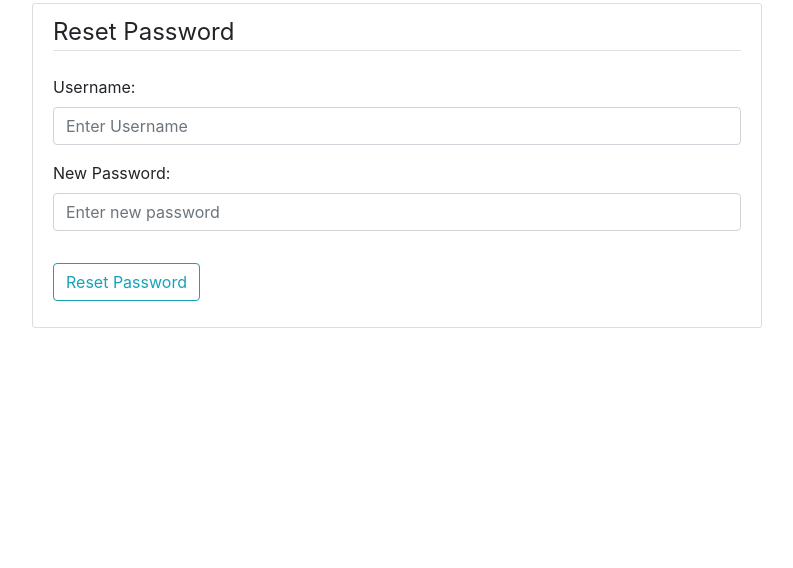
After one commit to DineshRayala/Webdevelopment, a Django app: page /password_reset in a window 1280 px wide. The commit adds this page. Shown: the part 149-717 px from the top of the page, without its empty margins (53-846 px from the left). Run offline with Django 3.2, Linux system fonts and the light colour scheme; some libraries are stand-ins or nearby versions.

Commit message:
final changes with reset password

```diff
--- a/djangoProject/urls.py
+++ b/djangoProject/urls.py
@@ -26,10 +26,10 @@ urlpatterns = [
     path('profile/',user_views.profile,name='profile'),
     path('login/',auth_views.LoginView.as_view(template_name='users/login.html'),name='login'),
     path('logout/',auth_views.LogoutView.as_view(template_name='users/logout.html'),name='logout'),
-    path('password-reset/',auth_views.PasswordResetView.as_view(template_name='users/password_reset.html'),name='password_reset'),
-    path('password-reset/done/',auth_views.PasswordResetDoneView.as_view(template_name='users/password_reset_done.html'),name='password_reset_done'),
-    path('password-reset-confirm/<uidb64>/<token>/',auth_views.PasswordResetConfirmView.as_view(template_name='users/password_reset_confirm.html'),name='password_reset_confirm'),
-    path('password-reset-complete/',auth_views.PasswordResetCompleteView.as_view(template_name='users/password_reset_complete.html'),name='password_reset_complete'),
+    #path('password-reset/',auth_views.PasswordResetView.as_view(template_name='users/password_reset.html'),name='password_reset'),
+    #path('password-reset/done/',auth_views.PasswordResetDoneView.as_view(template_name='users/password_reset_done.html'),name='password_reset_done'),
+    #path('password-reset-confirm/<uidb64>/<token>/',auth_views.PasswordResetConfirmView.as_view(template_name='users/password_reset_confirm.html'),name='password_reset_confirm'),
+    #path('password-reset-complete/',auth_views.PasswordResetCompleteView.as_view(template_name='users/password_reset_complete.html'),name='password_reset_complete'),
     path('about1/',user_views.about1,name='about1'),
     path('table1/',user_views.table1,name='table1'),
     path('calendar1/',user_views.calendar1,name='calendar1'),
@@ -38,7 +38,8 @@ urlpatterns = [
     path('table1/about1/',user_views.about1,name='table1/about1/'),
     path('table1/about1/home3/',user_views.home3,name='table1/about1/home3/'),
     path('table1/about1/hi',user_views.setleaves,name="table1/about1/hi"),
-    path('hi',user_views.hi,name='hi')
+    path('hi',user_views.hi,name='hi'),
+    path('password_reset',user_views.password_reset,name='password_reset')
 
 
 ]
--- /dev/null
+++ b/users/templates/users/reset.html
@@ -0,0 +1,24 @@
+{% extends "blog/base.html" %}
+{% load crispy_forms_tags %}
+{% block content %}
+    <div class="content-section">
+        <form method="POST" >
+                {% csrf_token %}
+                <fieldset class="form-group">
+                    <legend class="border-bottom mb-4">Reset Password</legend>
+                    <div class="form-group">
+                        <label for="Username">Username:</label>
+                        <input type="text" class="form-control" id="Username" placeholder="Enter Username" name="Username">
+                      </div>
+                      <div class="form-group">
+                        <label for="pwd">New Password:</label>
+                        <input type="password" class="form-control" id="pwd" placeholder="Enter new password" name="pwd">
+                      </div>
+                </fieldset>
+                <div class="form-group">
+                        <button class="btn btn-outline-info" type="submit">Reset Password</button>
+                </div>
+        </form>
+
+    </div>
+{% endblock content %}
--- a/users/views.py
+++ b/users/views.py
@@ -219,3 +219,14 @@ def setleaves(request):
     #return render(request,'users/about1.html')
 def hi(request):
     return render(request,'users/cal.html')
+
+def password_reset(request):
+    if (request.method)=="POST":
+        HODNAME=request.POST['Username']
+        PASS =request.POST['pwd']
+        det = { "HODNAME":HODNAME,"PASS":PASS}
+        token = requests.post("https://cosc-team-14-restapi.herokuapp.com/updatepassword",det)
+
+        to=token.json()
+        return render(request,'users/password_done.html')
+    return render(request,'users/reset.html')
```
Also changed, not shown: users/templates/users/about1.html (+17 -13 lines), users/templates/users/password_done.html (added, +9 -0 lines), users/templates/users/table1.html (+5 -5 lines), 1 other file.
